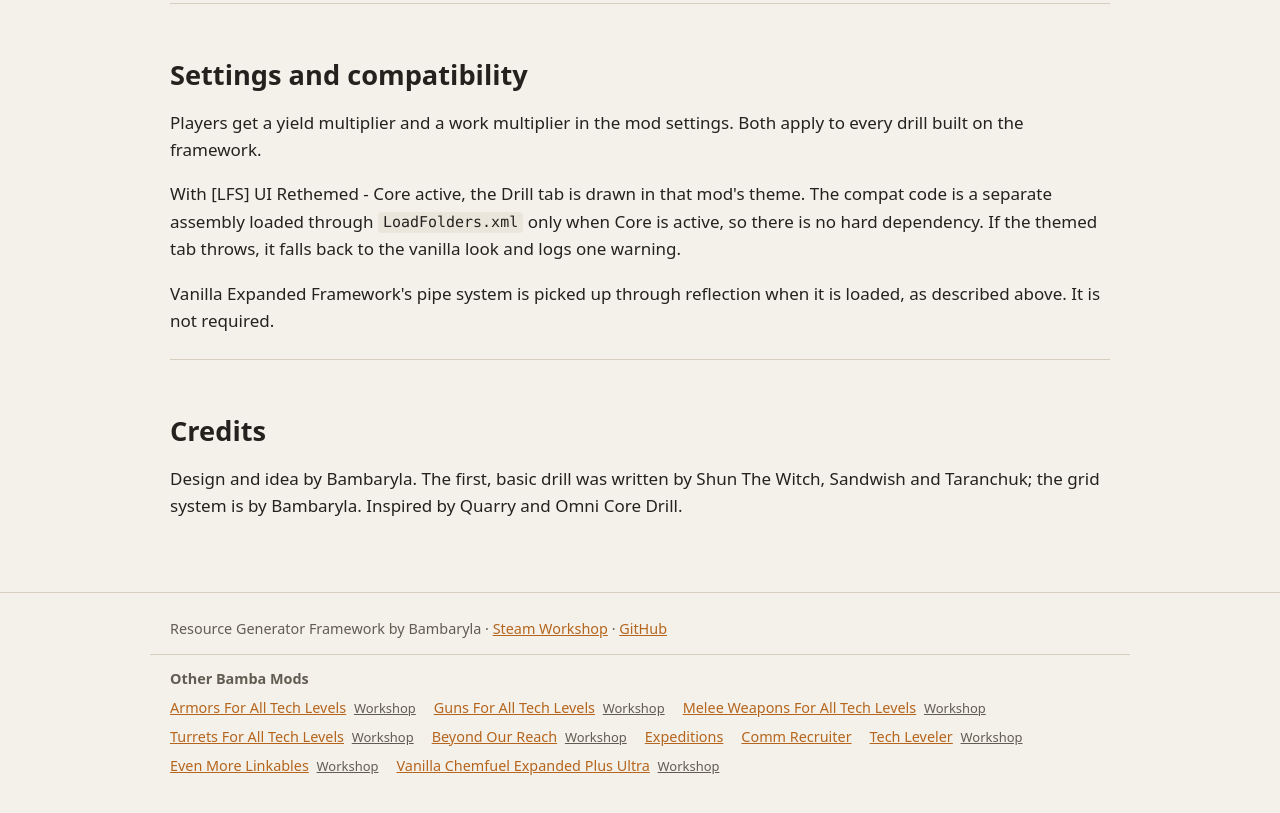
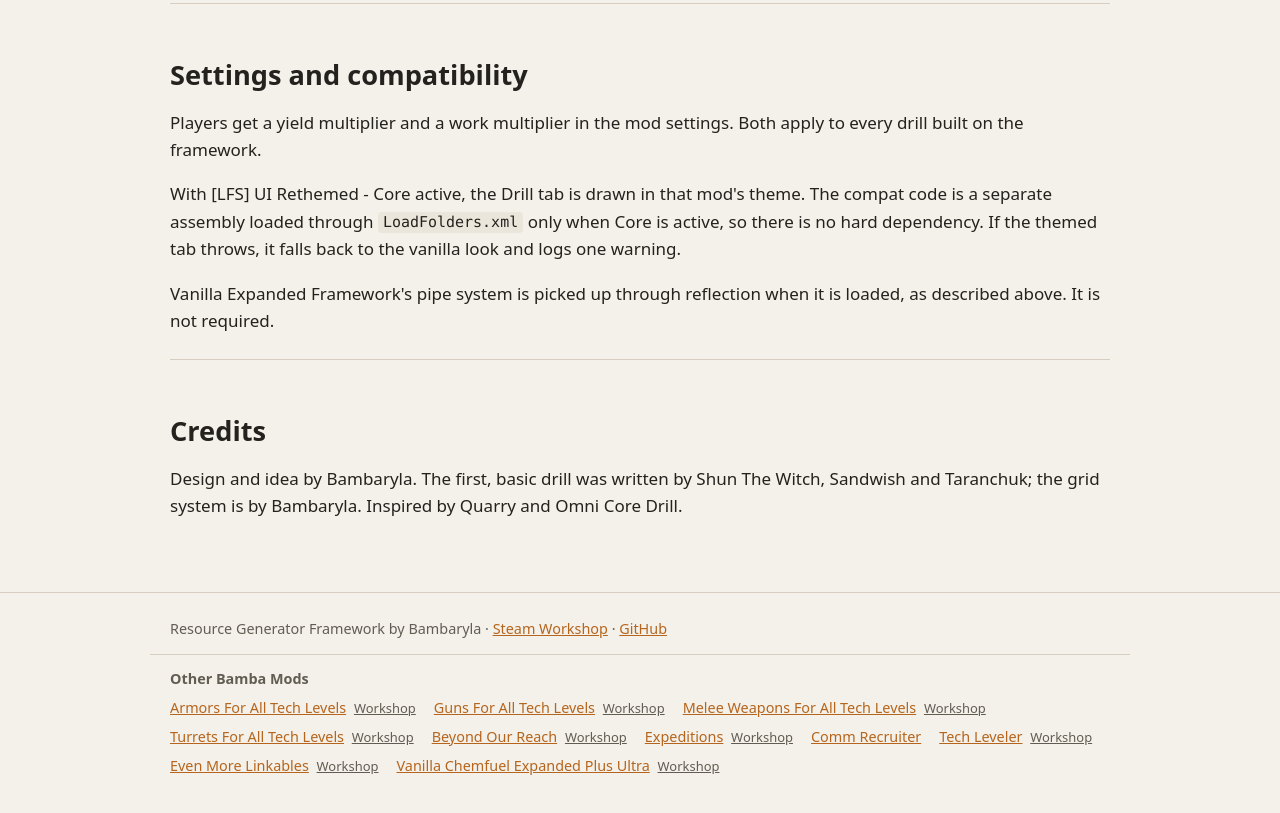
Before and after one commit to bambaryla-mods/ResourceGeneratorFramework, a plain HTML site: page site/index.html in a window 1280 px wide. Shown: the part 6066-6879 px from the top of the page. Drawn offline with Linux system fonts and the light colour scheme; files whose address does not match are found by name.

Commit message:
Link Expeditions on the Workshop in the site footer

```diff
--- a/site/index.html
+++ b/site/index.html
@@ -249,7 +249,7 @@
       <li><a href="https://bambaryla-mods.github.io/AllBambaMelee/">Melee Weapons For All Tech Levels</a> <a class="ws" href="https://steamcommunity.com/sharedfiles/filedetails/?id=3726524693">Workshop</a></li>
       <li><a href="https://bambaryla-mods.github.io/AllBambaTurrets/">Turrets For All Tech Levels</a> <a class="ws" href="https://steamcommunity.com/sharedfiles/filedetails/?id=3800286808">Workshop</a></li>
       <li><a href="https://bambaryla-mods.github.io/RimworldBeyondOurReach/">Beyond Our Reach</a> <a class="ws" href="https://steamcommunity.com/sharedfiles/filedetails/?id=3768354639">Workshop</a></li>
-      <li><a href="https://bambaryla-mods.github.io/rimworldExpeditions/">Expeditions</a></li>
+      <li><a href="https://bambaryla-mods.github.io/rimworldExpeditions/">Expeditions</a> <a class="ws" href="https://steamcommunity.com/sharedfiles/filedetails/?id=3843741355">Workshop</a></li>
       <li><a href="https://bambaryla-mods.github.io/rimworldCommRecruiter/">Comm Recruiter</a></li>
       <li><a href="https://bambaryla-mods.github.io/RimworldTechLeveler/">Tech Leveler</a> <a class="ws" href="https://steamcommunity.com/sharedfiles/filedetails/?id=3828217997">Workshop</a></li>
       <li><a href="https://bambaryla-mods.github.io/EvenMoreLinkables/">Even More Linkables</a> <a class="ws" href="https://steamcommunity.com/sharedfiles/filedetails/?id=3536014093">Workshop</a></li>
```
